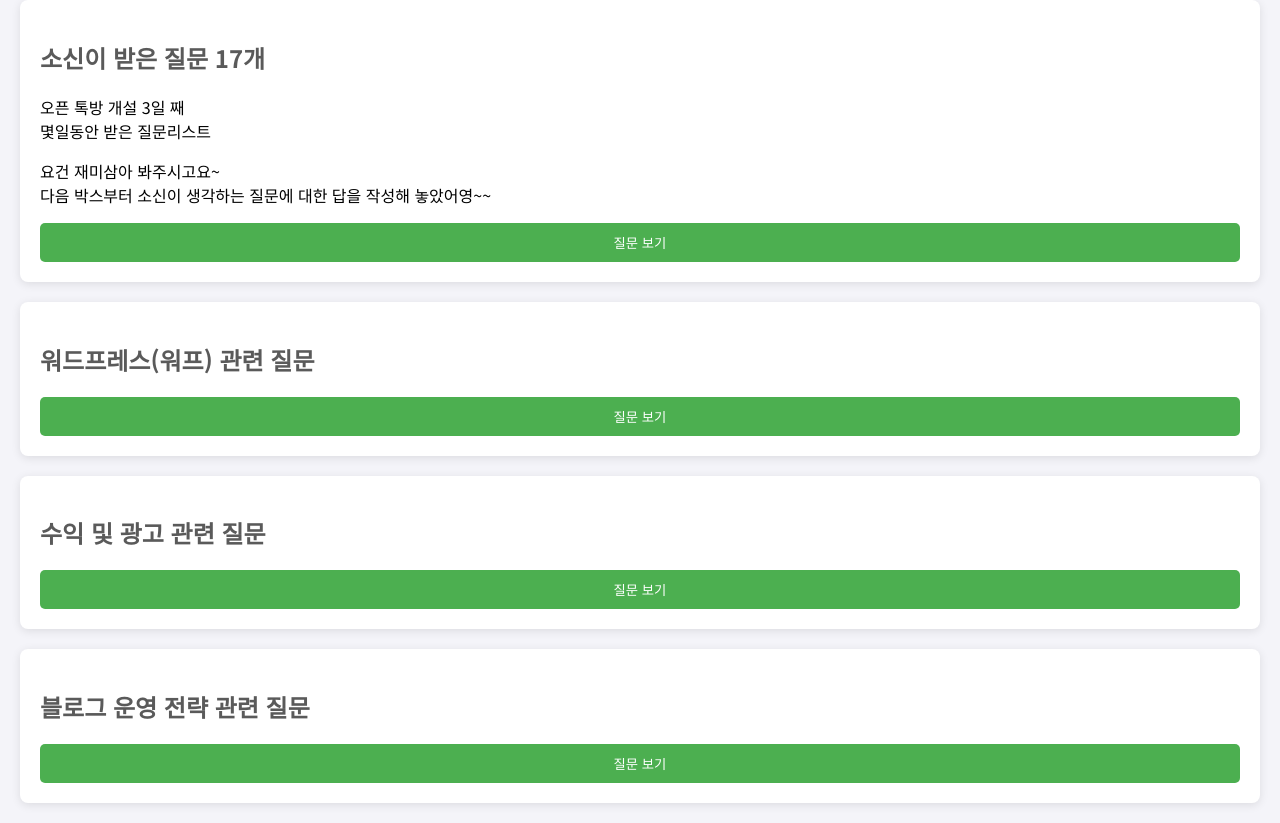
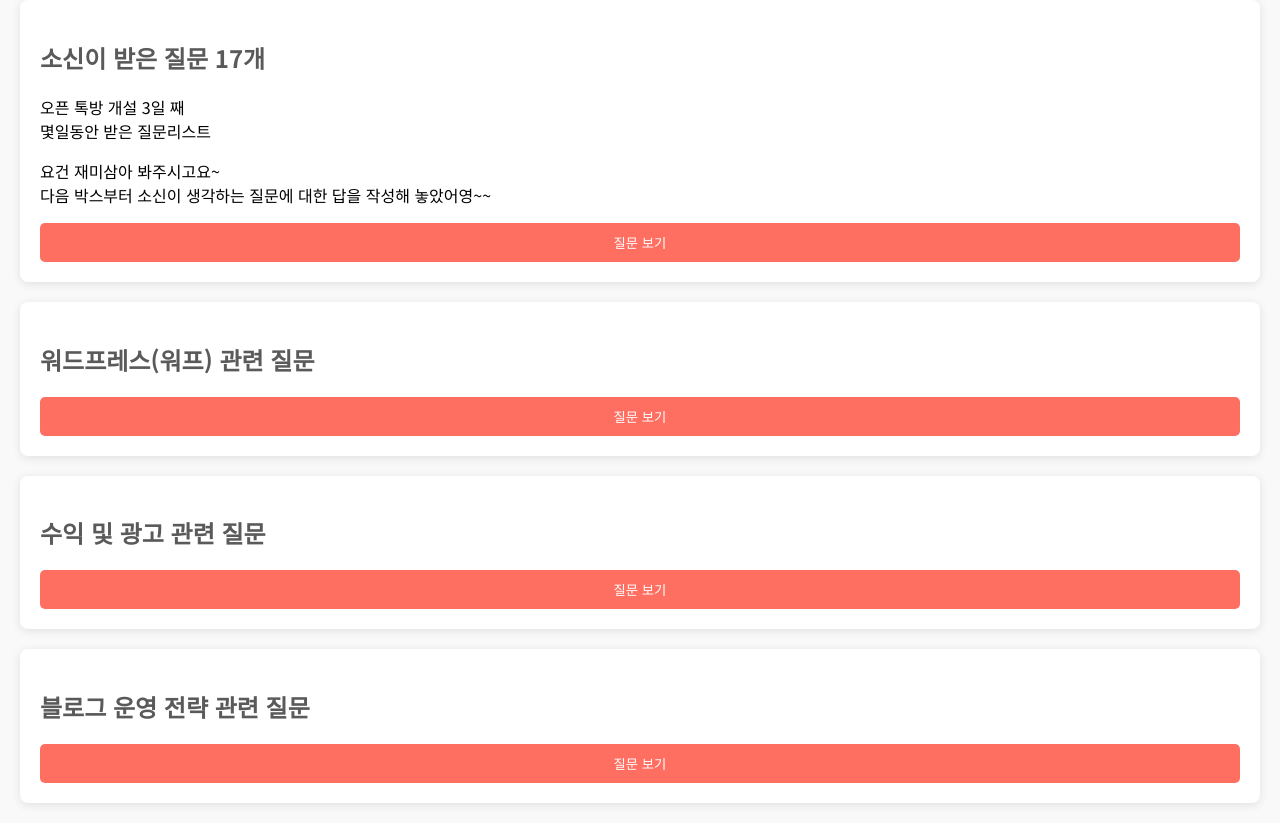
Before and after one commit to bisang1/adsense-faq, a plain HTML site: page index.html in a window 1280 px wide. Shown: the part 109-932 px from the top of the page. Drawn offline with Linux system fonts and the light colour scheme.

Commit message:
Update index.html

```diff
--- a/index.html
+++ b/index.html
@@ -8,7 +8,7 @@
     <style>
         body {
             font-family: 'Noto Sans KR', sans-serif;
-            background-color: #f4f4f9;
+            background-color: #f9f9f9;
             margin: 0;
             padding: 20px;
         }
@@ -32,7 +32,7 @@
             color: #5a5a5a;
         }
         .button {
-            background-color: #4CAF50; /* 버튼 색상 */
+            background-color: #ff6f61; /* 버튼 색상 */
             color: white;
             padding: 10px 15px;
             border: none;
@@ -42,6 +42,10 @@
             display: block;
             text-align: center;
             width: 100%;
+            transition: background-color 0.3s;
+        }
+        .button:hover {
+            background-color: #ff4c40; /* 버튼 호버 색상 */
         }
         .content {
             display: none; /* 기본적으로 내용 숨김 */
```
